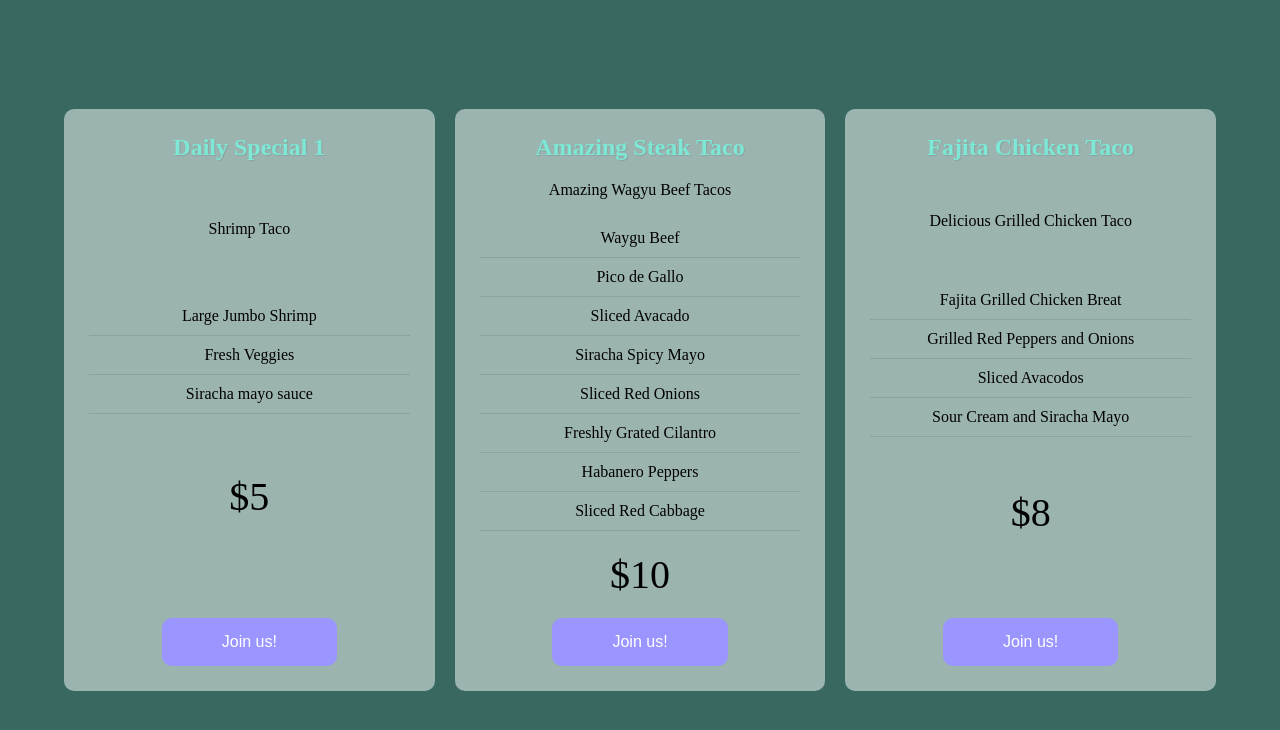
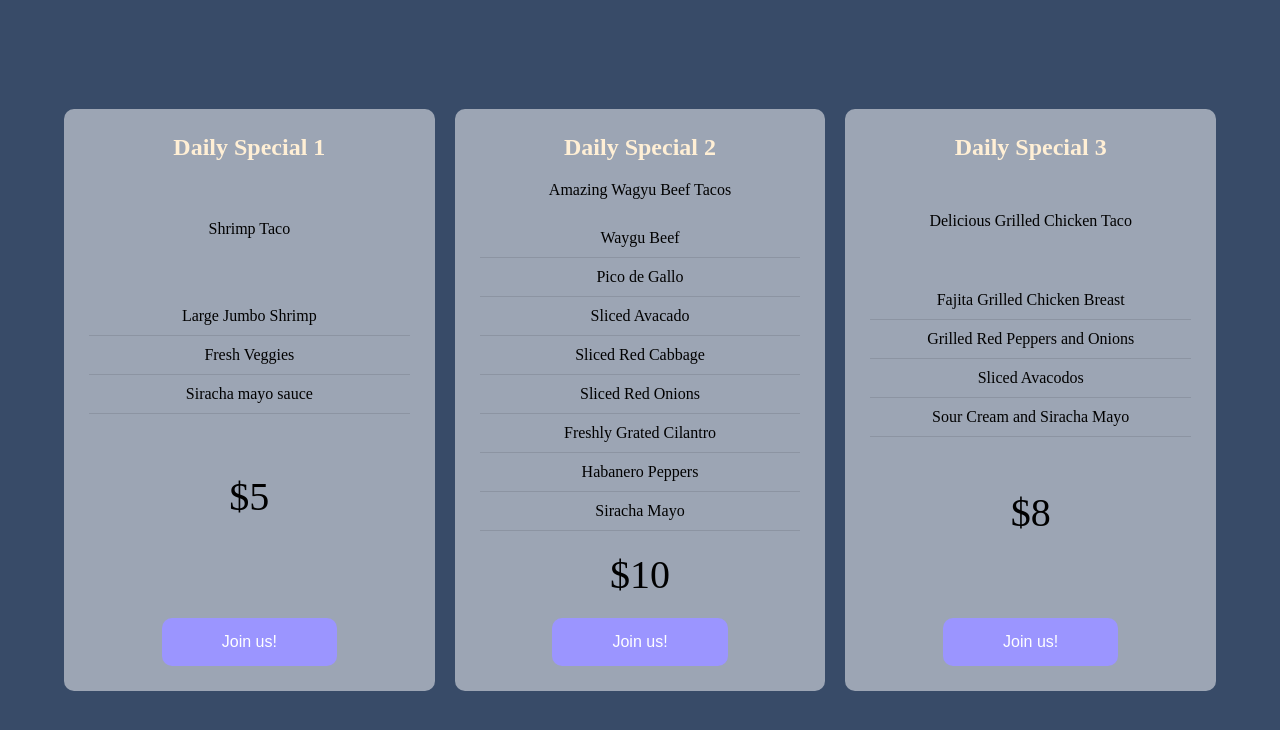
Before and after one commit to Dawnita/Pricing-Grid, a plain HTML site: page Pricing Grid/index.html in a window 1280 px wide. Drawn offline with Linux system fonts and the light colour scheme.

Commit message:
Add files via upload

```diff
--- a/Pricing Grid/index.html
+++ b/Pricing Grid/index.html
@@ -3,7 +3,7 @@
     <head>
         <meta charset="UTF-8">
         <meta name="viewport" content="width+device-width, initial-scale=1.0">
-        <title>Flexbox Navigation</title>
+        <title>Pricing Grid</title>
 
         <link rel="stylesheet" href="styles.css">
         </head>
@@ -31,7 +31,7 @@
 
                                 <section class="panel">
                                     <header class="title">
-                                        <h1>Amazing Steak Taco</h1>
+                                        <h1>Daily Special 2</h1>
                                         </header>
 
                                         <p>Amazing Wagyu Beef Tacos</p>
@@ -40,11 +40,11 @@
                                             <li class="item">Waygu Beef</li>
                                             <li class="item">Pico de Gallo</li>
                                             <li class="item">Sliced Avacado</li>
-                                            <li class="item">Siracha Spicy Mayo </li>
+                                            <li class="item">Sliced Red Cabbage </li>
                                             <li class="item">Sliced Red Onions</li>
                                             <li class="item">Freshly Grated Cilantro</li>
                                             <li class="item">Habanero Peppers</li>
-                                            <li class="item">Sliced Red Cabbage</li>
+                                            <li class="item">Siracha Mayo</li>
                                           </ul>
 
                                           <p class="price">$10</p>
@@ -56,12 +56,12 @@
 
                                               <section class="panel">
                                                   <header class="title">
-                                                      <h1>Fajita Chicken Taco</h1>
-                                                      </header>
+                                                      <h1>Daily Special 3</h1>
+                                                  </header>
 
                                                       <p class="description">Delicious Grilled Chicken Taco</p>
                                                       <ul class="list">
-                                                        <li class="item">Fajita Grilled Chicken Breat</li>
+                                                        <li class="item">Fajita Grilled Chicken Breast</li>
                                                         <li class="item">Grilled Red Peppers and Onions</li>
                                                         <li class="item">Sliced Avacodos</li>
                                                         <li class="item">Sour Cream and Siracha Mayo</li>
--- a/Pricing Grid/styles.css
+++ b/Pricing Grid/styles.css
@@ -7,7 +7,7 @@
   body {
     height: 100vh;
     display: flex;
-    background: #386860;
+    background: rgb(56, 75, 104);
   }
 
   .wrapper {
@@ -42,8 +42,8 @@
   }
 
   .title h1 {
-    color: #7CE8D5;
-    text-shadow: 1px 1px 1px rgba(0,0,0,.1);
+    color:papayawhip;
+    text-shadow:mediumpurple;
   }
 
   .list {
```
